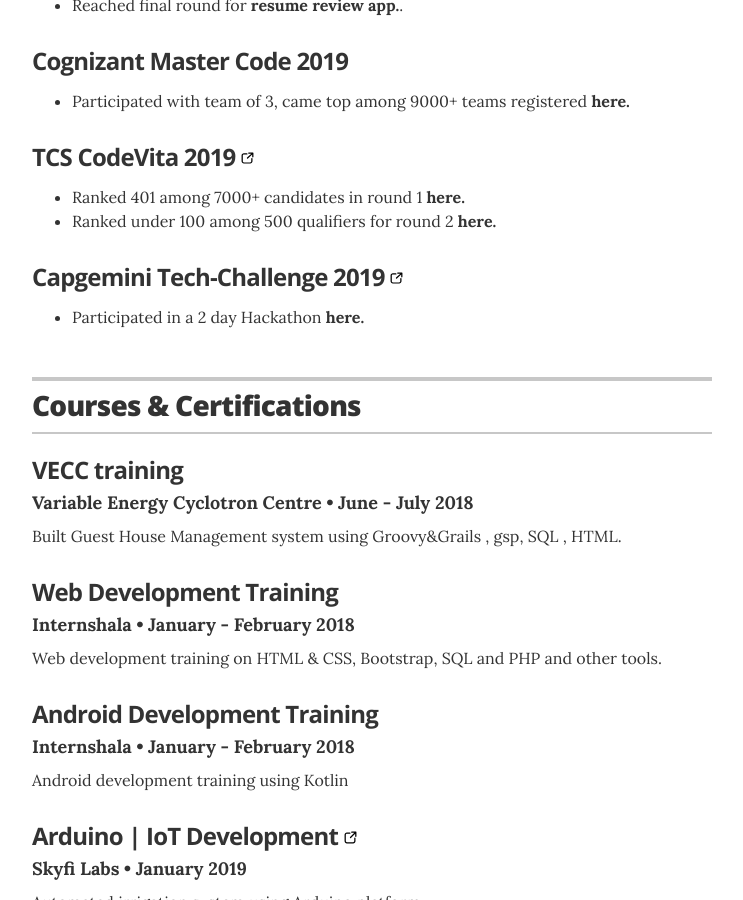
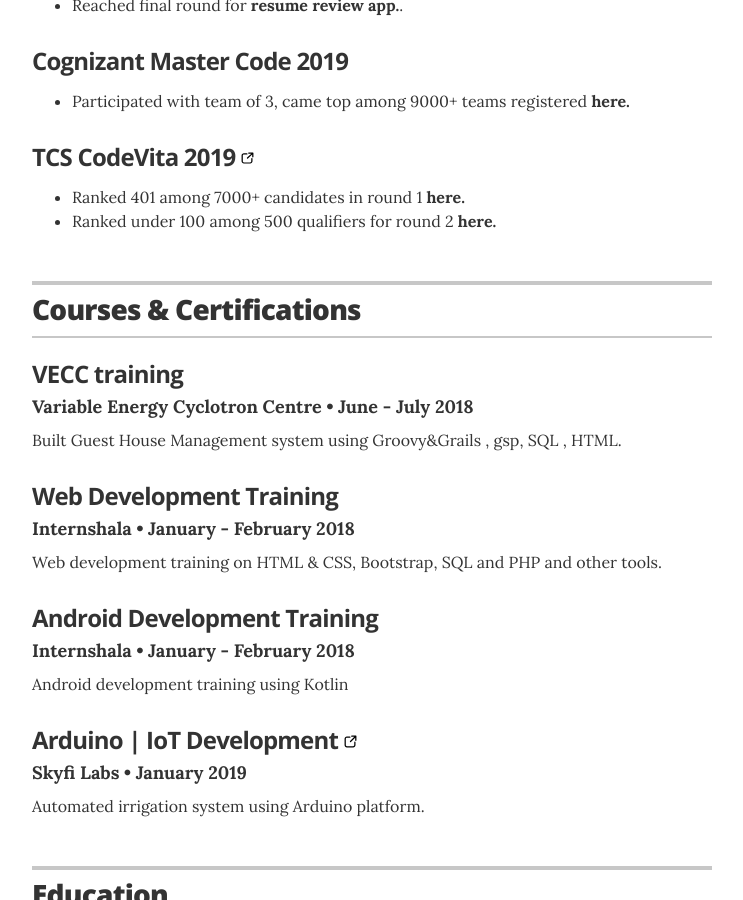
Before and after one commit to shweta0922/_resume_, a Jekyll site: the page built from index.html, in a window 1280 px wide and 900 px high, scrolled down 4173 px. Shown: the whole window, without its empty margins (268-1011 px from the left). Built offline with Jekyll 4.4.1, drawn with Linux system fonts in a browser that asks for light colours.

Commit message:
added pdfs

```diff
--- a/_config.yml
+++ b/_config.yml
@@ -57,7 +57,6 @@
   resume_facebook_url: "hhttps://www.facebook.com/shweta.suman.7127/"
   resume_linkedin_url: "https://www.linkedin.com/in/shweta-suman-8a3a04162/"
   resume_instagram_url: "https://www.instagram.com/_shweta_here/"
-  resume_website_url: "https://bit.ly/gyanvardhan"
   resume_leetcode_url: "https://leetcode.com/Shweta_77/"
   resume_hackerrank_url: "https://www.hackerrank.com/shwetasuman4010"
   resume_codechef_url: "https://www.codechef.com/users/shweta_0123"
--- a/_data/awards.yml
+++ b/_data/awards.yml
@@ -6,16 +6,10 @@
 
 - name: Cognizant Master Code 2019
   points:
-    - Participated with team of 3, came top among 9000+ teams registered <a target="_blank" rel="noopener noreferrer" href="https://res.cloudinary.com/gyan0621/image/upload/v1643482478/Portfolio/congnizant-mastercode-hackathon-national-finals.pdf"><b>here.</b></a>
+    - Participated with team of 3, came top among 9000+ teams registered <a target="_blank" rel="noopener noreferrer" href="https://res.cloudinary.com/dtx8xytbw/image/upload/v1660404155/certificates/congnizant-mastercode-hackathon-national-finals_py5yla.pdf"><b>here.</b></a>
 
 - name: TCS CodeVita 2019
   link: https://www.tcscodevita.com/
   points:
     - Ranked 401 among 7000+ candidates in round 1 <a target="_blank" rel="noopener noreferrer" href="https://res.cloudinary.com/dtx8xytbw/image/upload/v1660380811/certificates/first_q0f0jf.jpg"><b>here.</b></a>
     - Ranked under 100 among 500 qualifiers for round 2 <a target="_blank" rel="noopener noreferrer" href="https://res.cloudinary.com/dtx8xytbw/image/upload/v1660380822/certificates/second_co6knp.jpg"><b>here.</b></a>
-
-- name: Capgemini Tech-Challenge 2019
-  organization: Capgemini
-  link: https://www.capgemini.com/in-en/events/capgemini-tech-challenge-2019-is-here/
-  points:
-    - Participated in a 2 day Hackathon <a target="_blank" rel="noopener noreferrer" href="https://res.cloudinary.com/gyan0621/image/upload/v1643474535/Portfolio/gyancapgimini-min.pdf"><b>here.</b></a>
```
